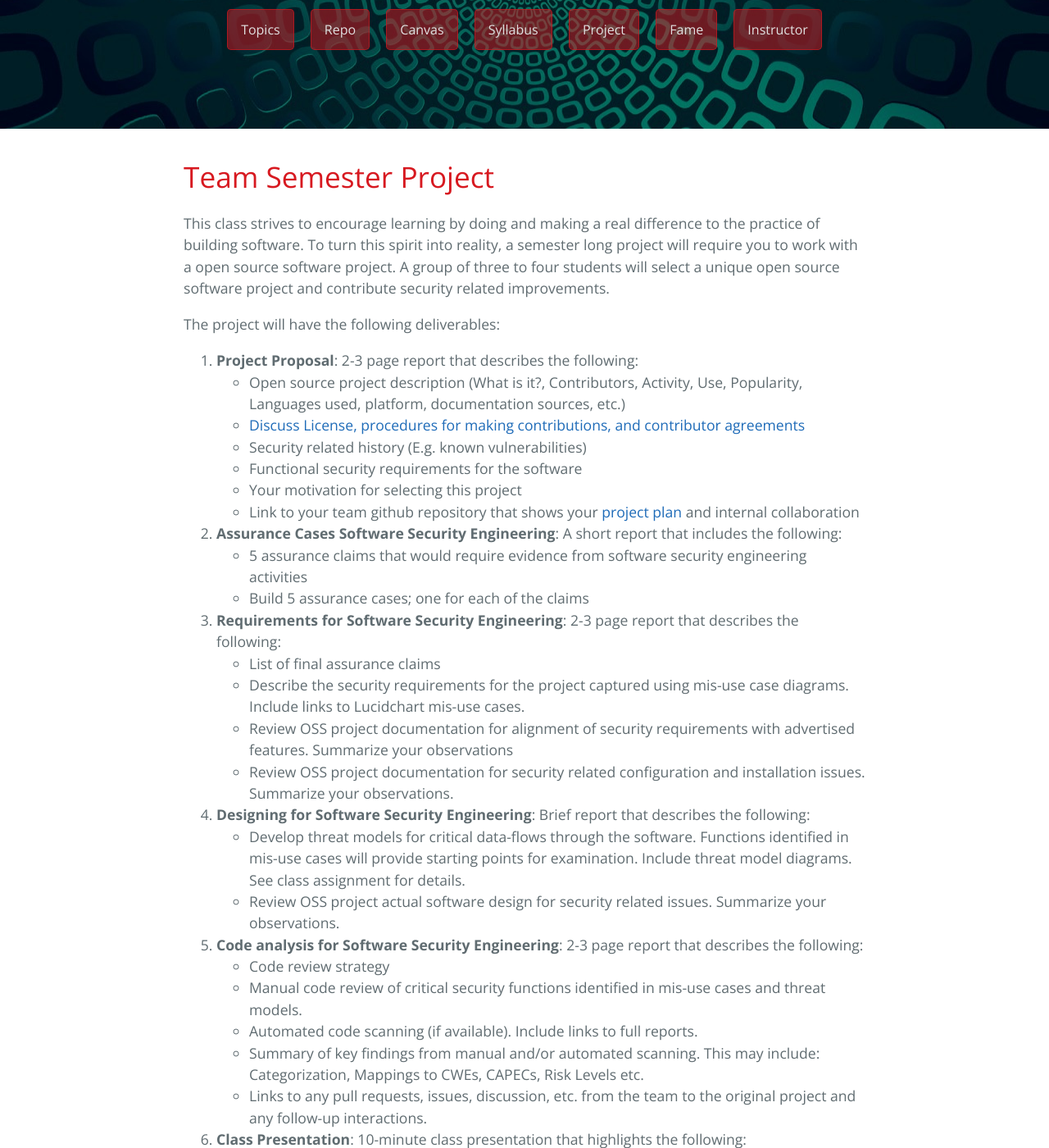
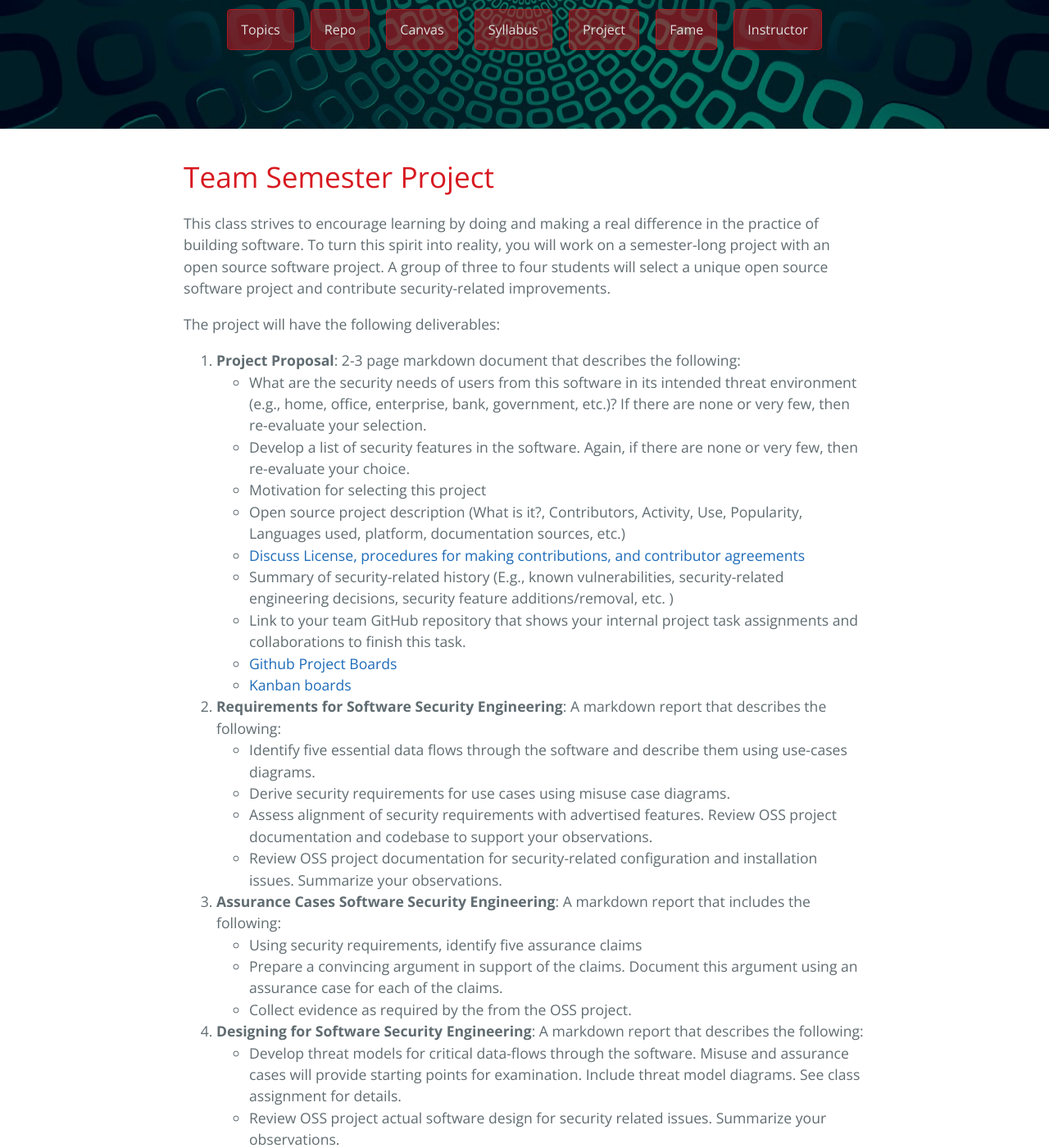
Before and after one commit to robinagandhi/swa, a Jekyll site: the page built from pages/project.md, in a window 1280 px wide and 1400 px high, scrolled down 226 px. Shown: the whole window at 82% size. Built offline with Jekyll 4.4.1, drawn with Linux system fonts in a browser that asks for light colours; some of the changed text lies outside the part shown.

Commit message:
Updates for Fall 2018

```diff
--- a/pages/project.md
+++ b/pages/project.md
@@ -6,38 +6,42 @@ description: CYBR 8420 Software Assurance Project
 
 # Team Semester Project
 
-This class strives to encourage learning by doing and making a real difference to the practice of building software. To turn this spirit into reality, a semester long project will require you to work with a open source software project. A group of three to four students will select a unique open source software project and contribute security related improvements.
+This class strives to encourage learning by doing and making a real difference in the practice of building software. To turn this spirit into reality, you will work on a semester-long project with an open source software project. A group of three to four students will select a unique open source software project and contribute security-related improvements.
 
 The project will have the following deliverables:
 
-1. **Project Proposal**: 2-3 page report that describes the following:
+1. **Project Proposal**: 2-3 page markdown document that describes the following:
+  * What are the security needs of users from this software in its intended threat environment (e.g., home, office, enterprise, bank, government, etc.)? If there are none or very few, then re-evaluate your selection.
+  * Develop a list of security features in the software. Again, if there are none or very few, then re-evaluate your choice.
+  * Motivation for selecting this project
   * Open source project description (What is it?, Contributors, Activity, Use, Popularity, Languages used, platform, documentation sources, etc.)
   * [Discuss License, procedures for making contributions, and contributor agreements](https://opensource.guide/how-to-contribute/#orienting-yourself-to-a-new-project)
-  * Security related history (E.g. known vulnerabilities)
-  * Functional security requirements for the software
-  * Your motivation for selecting this project
-  * Link to your team github repository that shows your [project](https://help.github.com/articles/about-project-boards/) [plan](https://en.wikipedia.org/wiki/Kanban_board) and internal collaboration
-1. **Assurance Cases Software Security Engineering**: A short report that includes the following:
-  * 5 assurance claims that would require evidence from software security engineering activities
-  * Build 5 assurance cases; one for each of the claims
-1. **Requirements for Software Security Engineering**: 2-3 page report that describes the following:
-  * List of final assurance claims
-  * Describe the security requirements for the project captured using mis-use case diagrams. Include links to Lucidchart mis-use cases.
-  * Review OSS project documentation for alignment of security requirements with advertised features. Summarize your observations
-  * Review OSS project documentation for security related configuration and installation issues. Summarize your observations.
-1. **Designing for Software Security Engineering**: Brief report that describes the following:
-  * Develop threat models for critical data-flows through the software. Functions identified in mis-use cases will provide starting points for examination. Include threat model diagrams. See class assignment for details.
+  * Summary of security-related history (E.g., known vulnerabilities, security-related engineering decisions, security feature additions/removal, etc. )
+  * Link to your team GitHub repository that shows your internal project task assignments and collaborations to finish this task.
+     - [Github Project Boards](https://help.github.com/articles/about-project-boards/)
+     - [Kanban boards](https://en.wikipedia.org/wiki/Kanban_board)
+1. **Requirements for Software Security Engineering**: A markdown report that describes the following:
+  * Identify five essential data flows through the software and describe them using use-cases diagrams.
+  * Derive security requirements for use cases using misuse case diagrams.
+  * Assess alignment of security requirements with advertised features. Review OSS project documentation and codebase to support your observations.
+  * Review OSS project documentation for security-related configuration and installation issues. Summarize your observations.
+1. **Assurance Cases Software Security Engineering**: A markdown report that includes the following:
+  * Using security requirements, identify five assurance claims
+  * Prepare a convincing argument in support of the claims. Document this argument using an assurance case for each of the claims.
+  * Collect evidence as required by the from the OSS project.
+1. **Designing for Software Security Engineering**: A markdown report that describes the following:
+  * Develop threat models for critical data-flows through the software. Misuse and assurance cases will provide starting points for examination. Include threat model diagrams. See class assignment for details.
   * Review OSS project actual software design for security related issues. Summarize your observations.
-1. **Code analysis for Software Security Engineering**: 2-3 page report that describes the following:
+1. **Code analysis for Software Security Engineering**: A markdown report that describes the following:
   * Code review strategy
-  * Manual code review of critical security functions identified in mis-use cases and threat models.
+  * Manual code review of critical security functions identified in misuse cases, assurance cases and threat models.
   * Automated code scanning (if available). Include links to full reports.
-  * Summary of key findings from manual and/or automated scanning. This may include: Categorization, Mappings to CWEs, CAPECs, Risk Levels etc.
+  * Summary of key findings from manual and/or automated scanning. This summary may include categorization, mappings to CWEs, CAPECs, Risk Levels, etc.
   * Links to any pull requests, issues, discussion, etc. from the team to the original project and any follow-up interactions.
 1. **Class Presentation**: 10-minute class presentation that highlights the following:
   * Project description
+  * Gaps in security requirements and design of the original project
   * Assurance claims
-  * Gaps in security requirements and design of the original project
   * Findings from code review and automated software scanning
   * Contributions to the original project (documentation, design changes, code changes, communications)
 
@@ -56,21 +60,24 @@ The project will have the following deliverables:
 ## Projects to Avoid
 * In-active projects (no recent contributions, no activity on forums, lack of wiki or documentation)
 * Old vulnerable project versions
-* Android Apps
+* Mobile Apps
 * Projects with languages that do not have a lot of tool support
-* Project with little or no functional security requirements. As surprising as it may sound, not all software have security needs!
+* Project with little or no security requirements. As surprising as it may sound, not all software has security needs!
 * Projects not accepting contributions
 
 ## Project Deadlines*
 
-1. Project Proposal &ndash; **September 13, 2017**
-1. Assurance Cases Software Security Engineering &ndash; **September 27th**
-1. Requirements for Software Security Engineering &ndash; **October 25th**
-1. Designing for Software Security Engineering &ndash; **November 8th**
-1. Code analysis for Software Security Engineering &ndash; **November 29th**
-1. Class presentations &ndash; **December 6, 2017**
+1. Project Proposal &ndash; **September 12, 2018**
+1. Requirements for Software Security Engineering &ndash; **September 26th, 2018.**
+1. Assurance Cases Software Security Engineering &ndash; **October 3rd, 2018.**
+1. Designing for Software Security Engineering &ndash; **November 7th, 2018.**
+1. Code analysis for Software Security Engineering &ndash; **November 21, 2018.**
+1. Class presentations &ndash; **December 9, 2018.**
 
 \* All dates are subject to change as the course progresses
+
+## Teams Project for Fall 2018
+- TBD
 
 ## Teams Project for Fall 2017
 [Teams 2017](https://robinagandhi.github.io/swa/slides/teams-2017/teams.html)
```
Also changed, not shown: archive/index-Fall2017.md (added, +21 -0 lines), pages/syllabus.md (+46 -27 lines), slides/lecture-2/include/assurance-case.md (+1 -1 lines), pages/github.md (line endings or trailing spaces).
